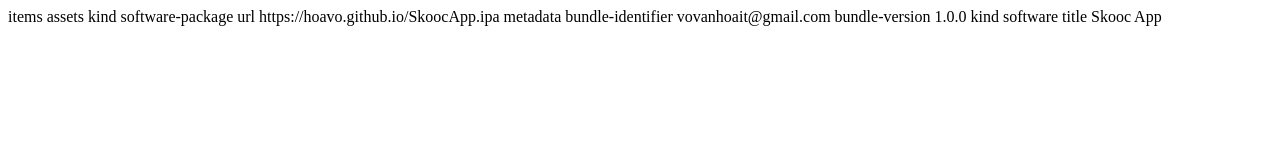
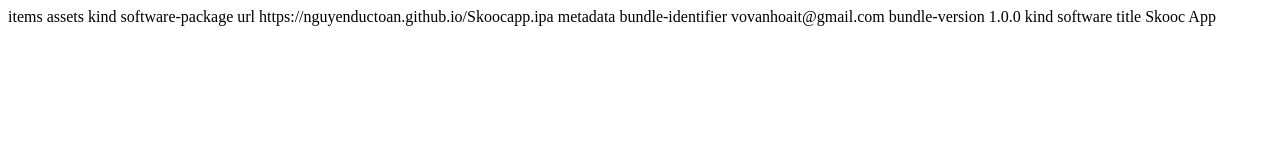
Before and after one commit to nguyenductoan1995/Ductoan.github.io, a plain HTML site: page index.html in a window 1280 px wide. Drawn offline with Linux system fonts and the light colour scheme.

Commit message:
Update index.html

```diff
--- a/index.html
+++ b/index.html
@@ -11,7 +11,7 @@
 					<key>kind</key>
 					<string>software-package</string>
 					<key>url</key>
-					<string>https://hoavo.github.io/SkoocApp.ipa</string>
+					<string>https://nguyenductoan.github.io/Skoocapp.ipa</string>
 				</dict>
 			</array>
 			<key>metadata</key>
```
